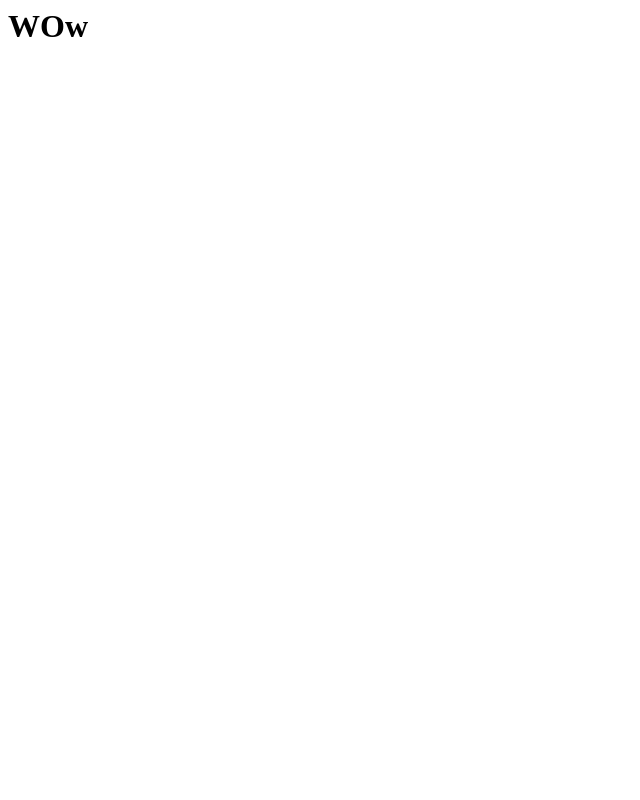
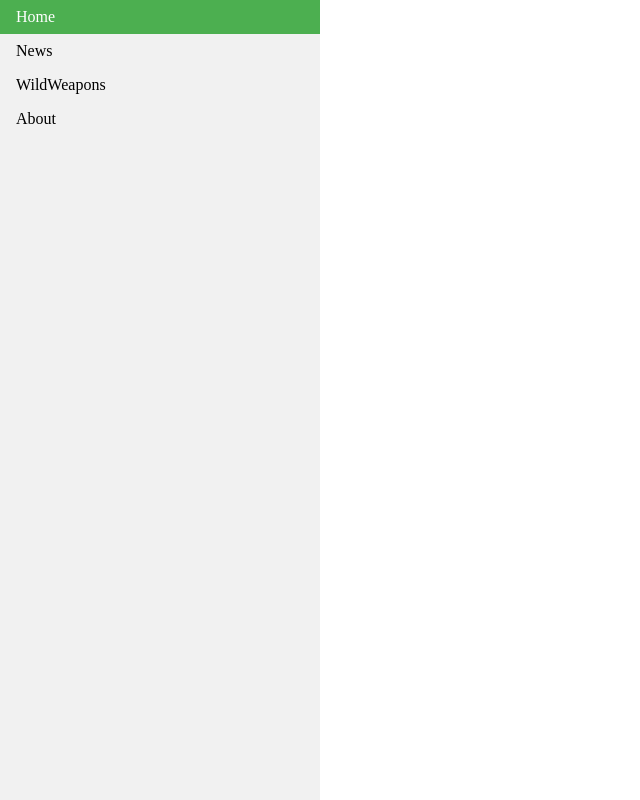
Before and after one commit to TimelessCode/TimelessCode.github.io, a plain HTML site: page ww.html in a window 1280 px wide. Shown: the whole page, without its empty margins (0-640 px from the left). Drawn offline with Linux system fonts and the light colour scheme.

Commit message:
Update ww.html

```diff
--- a/ww.html
+++ b/ww.html
@@ -1 +1,43 @@
-<h1>WOw</h1>
+<!DOCTYPE html>
+<html>
+<head>
+<style>
+body {
+    margin: 0;
+}
+ul {
+    list-style-type: none;
+    margin: 0;
+    padding: 0;
+    width: 25%;
+    background-color: #f1f1f1;
+    position: fixed;
+    height: 100%;
+    overflow: auto;
+}
+li a {
+    display: block;
+    color: #000;
+    padding: 8px 16px;
+    text-decoration: none;
+}
+li a.active {
+    background-color: #4CAF50;
+    color: white;
+}
+li a:hover:not(.active) {
+    background-color: #555;
+    color: white;
+}
+</style>
+</head>
+<body>
+
+<ul>
+  <li><a class="active" href="#home">Home</a></li>
+  <li><a href="#news">News</a></li>
+  <li><a href="ww.html">WildWeapons</a></li>
+  <li><a href="#about">About</a></li>
+</ul>
+  </body>
+  </head>
```
